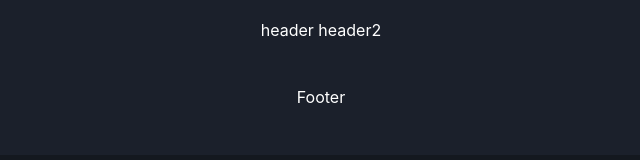
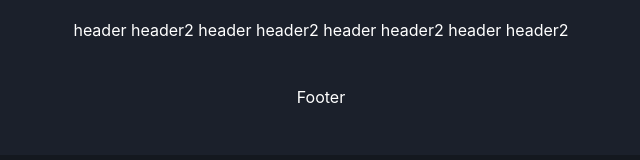
Before and after one commit to Memory-Container/GIthub-Training, a plain HTML site: page index.html in a window 1280 px wide. Shown: the whole page, without its empty margins (319-959 px from the left). Drawn offline with Linux system fonts and the light colour scheme.

Commit message:
update header 2

```diff
--- a/index.html
+++ b/index.html
@@ -9,7 +9,7 @@
 </head>
 <body>
     <header>
-        header header2
+        header header2 header header2 header header2 header header2
     </header>
     <h1>
         Welcome to Github-trainning!
```
